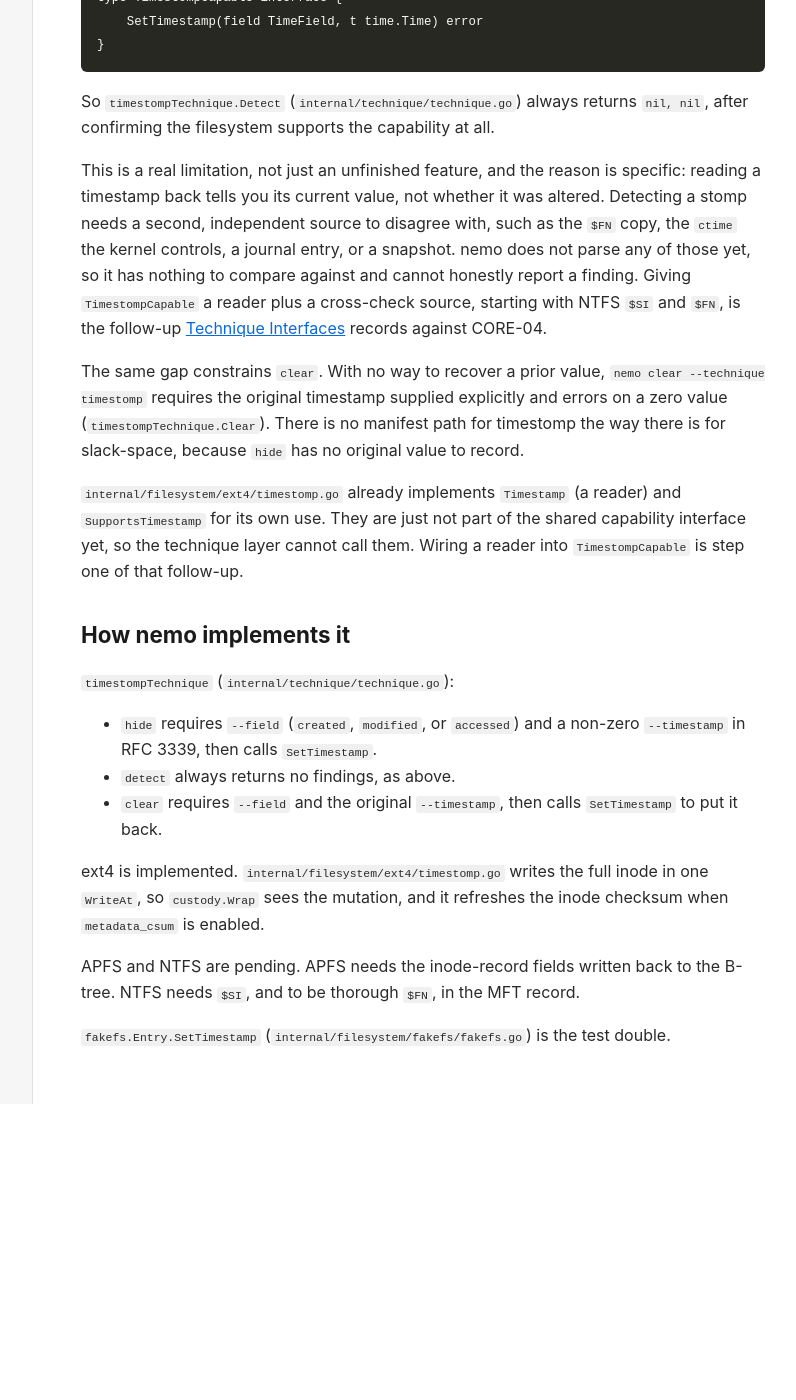
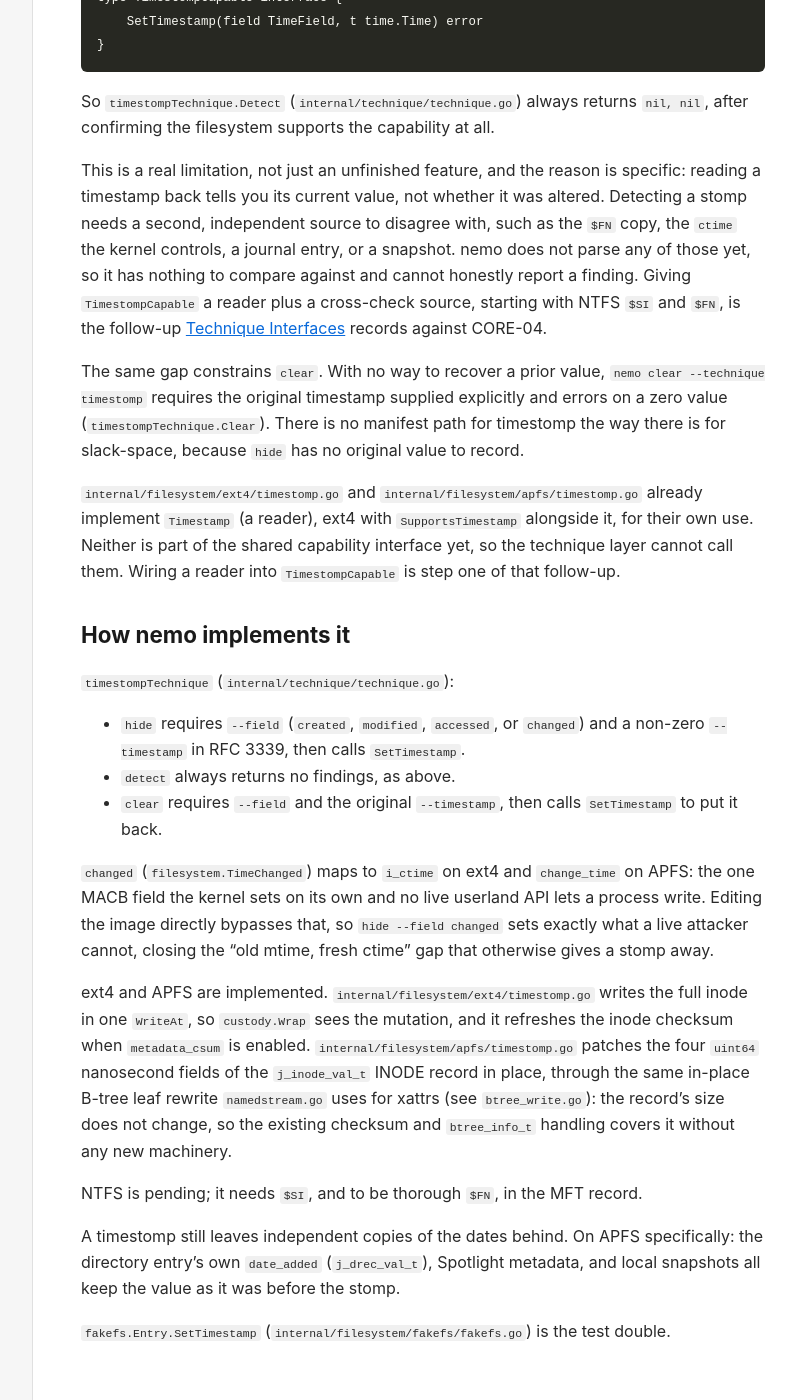
Before and after one commit to sahithyandev/nemo, a Jekyll site: the page built from docs/techniques/timestomping.md, in a window 1280 px wide and 1400 px high, scrolled down 3262 px. Shown: the whole window, without its empty margins (207-1003 px from the left). Built offline with Jekyll 4.4.1, drawn with Linux system fonts in a browser that asks for light colours; before the commit the page ends 4366 px from its top, so only the background shows below that.

Commit message:
document apfs timestomp

```diff
--- a/docs/techniques/timestomping.md
+++ b/docs/techniques/timestomping.md
@@ -161,27 +161,41 @@ and errors on a zero value (`timestompTechnique.Clear`). There is no manifest
 path for timestomp the way there is for slack-space, because `hide` has no
 original value to record.
 
-`internal/filesystem/ext4/timestomp.go` already implements `Timestamp` (a reader)
-and `SupportsTimestamp` for its own use. They are just not part of the shared
-capability interface yet, so the technique layer cannot call them. Wiring a
-reader into `TimestompCapable` is step one of that follow-up.
+`internal/filesystem/ext4/timestomp.go` and `internal/filesystem/apfs/timestomp.go`
+already implement `Timestamp` (a reader), ext4 with `SupportsTimestamp` alongside it,
+for their own use. Neither is part of the shared capability interface yet, so the
+technique layer cannot call them. Wiring a reader into `TimestompCapable` is step one
+of that follow-up.
 
 ## How nemo implements it
 
 `timestompTechnique` (`internal/technique/technique.go`):
 
-- `hide` requires `--field` (`created`, `modified`, or `accessed`) and a non-zero
-  `--timestamp` in RFC 3339, then calls `SetTimestamp`.
+- `hide` requires `--field` (`created`, `modified`, `accessed`, or `changed`) and a
+  non-zero `--timestamp` in RFC 3339, then calls `SetTimestamp`.
 - `detect` always returns no findings, as above.
 - `clear` requires `--field` and the original `--timestamp`, then calls
   `SetTimestamp` to put it back.
 
-ext4 is implemented. `internal/filesystem/ext4/timestomp.go` writes the full
-inode in one `WriteAt`, so `custody.Wrap` sees the mutation, and it refreshes the
-inode checksum when `metadata_csum` is enabled.
+`changed` (`filesystem.TimeChanged`) maps to `i_ctime` on ext4 and `change_time` on
+APFS: the one MACB field the kernel sets on its own and no live userland API lets a
+process write. Editing the image directly bypasses that, so `hide --field changed`
+sets exactly what a live attacker cannot, closing the "old mtime, fresh ctime" gap
+that otherwise gives a stomp away.
 
-APFS and NTFS are pending. APFS needs the inode-record fields written back to the
-B-tree. NTFS needs `$SI`, and to be thorough `$FN`, in the MFT record.
+ext4 and APFS are implemented. `internal/filesystem/ext4/timestomp.go` writes the
+full inode in one `WriteAt`, so `custody.Wrap` sees the mutation, and it refreshes
+the inode checksum when `metadata_csum` is enabled. `internal/filesystem/apfs/timestomp.go`
+patches the four `uint64` nanosecond fields of the `j_inode_val_t` INODE record in
+place, through the same in-place B-tree leaf rewrite `namedstream.go` uses for
+xattrs (see `btree_write.go`): the record's size does not change, so the existing
+checksum and `btree_info_t` handling covers it without any new machinery.
+
+NTFS is pending; it needs `$SI`, and to be thorough `$FN`, in the MFT record.
+
+A timestomp still leaves independent copies of the dates behind. On APFS
+specifically: the directory entry's own `date_added` (`j_drec_val_t`), Spotlight
+metadata, and local snapshots all keep the value as it was before the stomp.
 
 `fakefs.Entry.SetTimestamp` (`internal/filesystem/fakefs/fakefs.go`) is the test
 double.
```
Also changed, not shown: docs/cli/hide.md (+1 -1 lines), docs/file-systems/apfs.md (+20 -5 lines), docs/file-systems/index.md (+1 -1 lines), docs/roadmap.md (+2 -2 lines).
